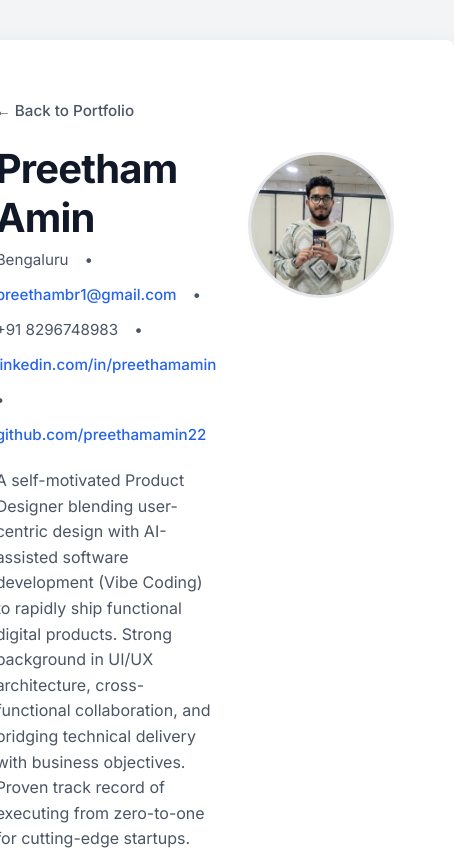
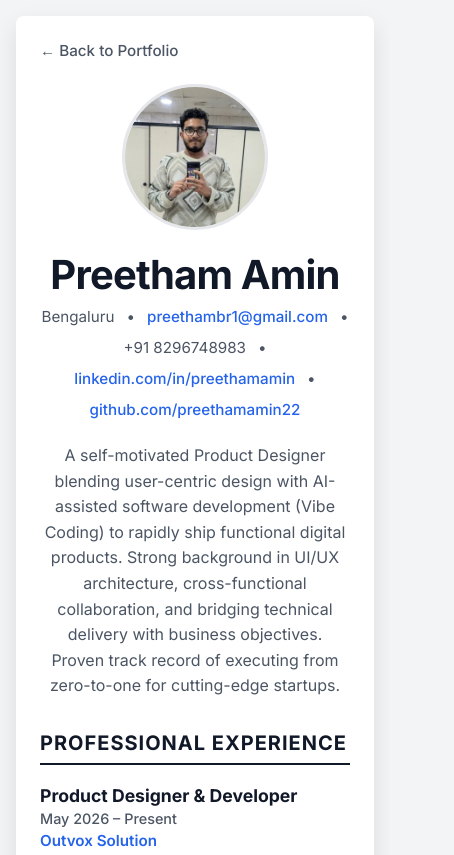
Before and after one commit to preethamamin22/preethamamin, a website: page resume.html in a window 390 px wide. Shown: the top 855 px of the page, 454 px wide, since content can reach past the window. Drawn offline with Linux system fonts and the light colour scheme.

Commit message:
Make resume page fully mobile responsive

```diff
--- a/resume.html
+++ b/resume.html
@@ -136,6 +136,65 @@
             margin-bottom: 4px;
         }
 
+        .resume-header {
+            display: flex;
+            align-items: flex-start;
+            gap: 32px;
+            margin-bottom: 32px;
+        }
+
+        .resume-header img {
+            width: 140px;
+            height: 140px;
+            border-radius: 50%;
+            object-fit: cover;
+            border: 3px solid var(--light-border);
+            flex-shrink: 0;
+            margin-top: 8px;
+        }
+
+        .header-info {
+            flex: 1;
+        }
+
+        /* Mobile responsiveness */
+        @media (max-width: 768px) {
+            body {
+                padding: 16px;
+            }
+
+            .resume-container {
+                width: 100%;
+                padding: 24px;
+            }
+
+            .resume-header {
+                flex-direction: column-reverse;
+                align-items: center;
+                text-align: center;
+                gap: 20px;
+            }
+
+            .resume-header img {
+                margin-top: 0;
+            }
+
+            .contact-info {
+                justify-content: center;
+                gap: 12px;
+            }
+
+            .skills-grid {
+                grid-template-columns: 1fr;
+            }
+
+            .item-header {
+                flex-direction: column;
+                align-items: flex-start;
+                gap: 4px;
+            }
+        }
+
         .back-to-portfolio {
             display: inline-flex;
             align-items: center;
@@ -186,8 +245,8 @@
 
     <div class="resume-container">
         <a href="index.html" class="back-to-portfolio">&larr; Back to Portfolio</a>
-        <header style="display: flex; align-items: flex-start; gap: 32px; margin-bottom: 32px;">
-            <div style="flex: 1;">
+        <header class="resume-header">
+            <div class="header-info">
                 <h1 style="margin-top: 0;">Preetham Amin</h1>
                 <div class="contact-info">
                     <span>Bengaluru</span>
@@ -208,8 +267,7 @@
                     record of executing from zero-to-one for cutting-edge startups.
                 </p>
             </div>
-            <img src="profile.jpg" alt="Preetham Amin"
-                style="width: 140px; height: 140px; border-radius: 50%; object-fit: cover; border: 3px solid var(--light-border); flex-shrink: 0; margin-top: 8px;">
+            <img src="profile.jpg" alt="Preetham Amin">
         </header>
 
         <div class="section">
```
